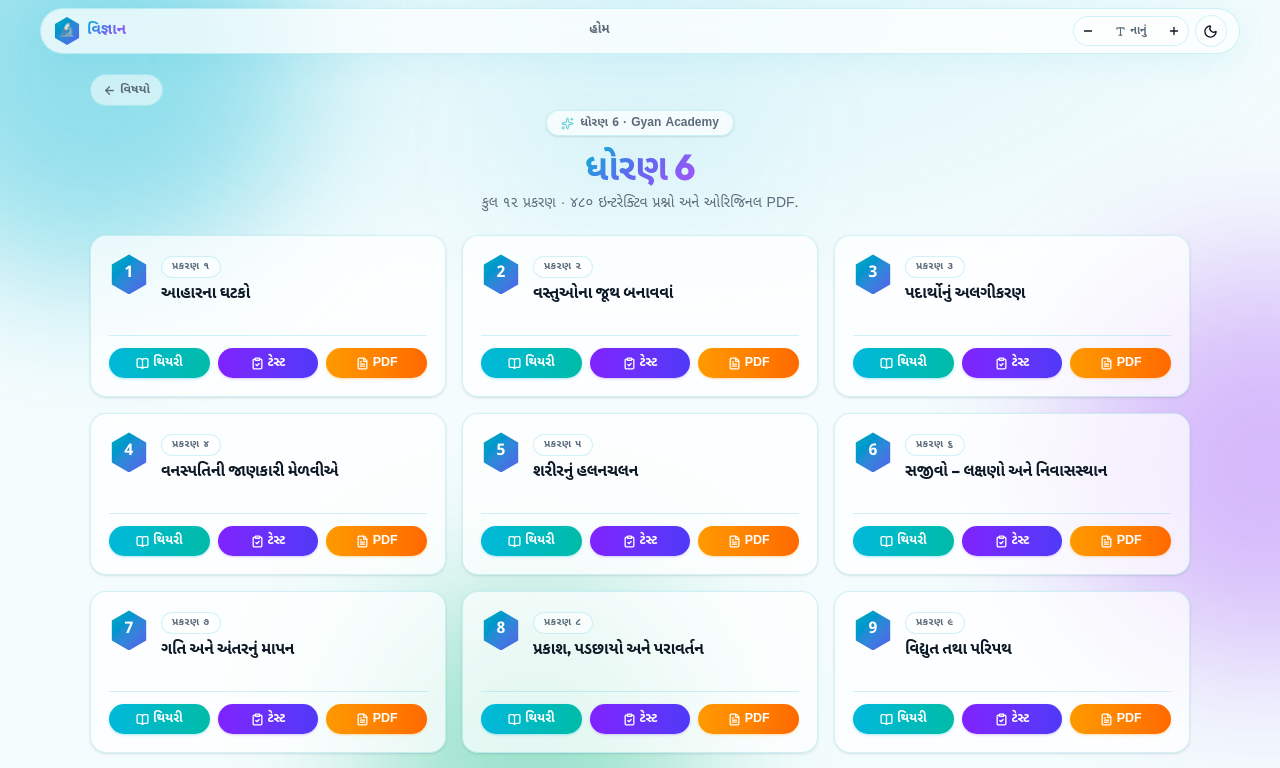
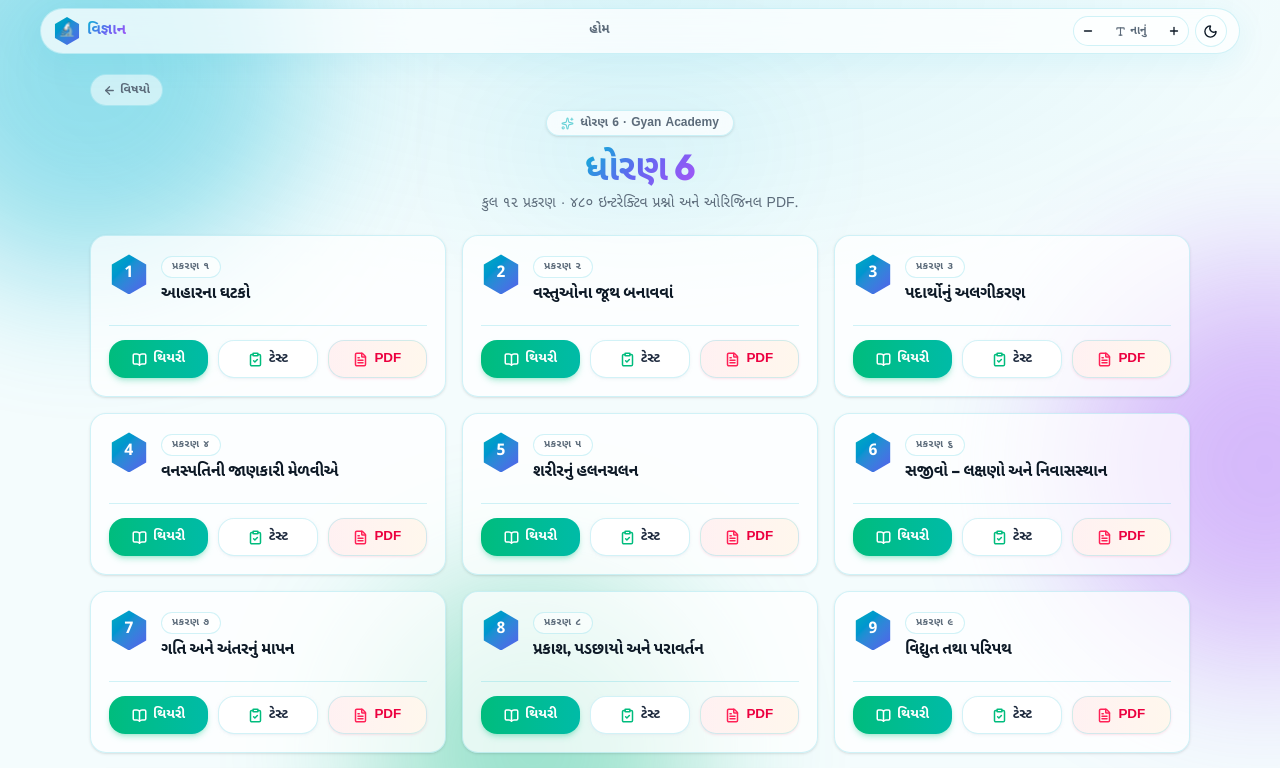
Before and after one commit to GyanAcademy01/Science, a Next.js app: page /chapter/std6 in a window 1280 px wide. Shown: the top 768 px of the page. Built offline with nearby package versions, Linux system fonts and the light colour scheme.

Commit message:
Apply exact button designs matching screenshot (Theory green, Test outline white, PDF rose-tinted)

```diff
--- a/src/app/chapter/[subjectId]/page.tsx
+++ b/src/app/chapter/[subjectId]/page.tsx
@@ -82,14 +82,14 @@ export default async function ChapterListPage(props: {
               </div>
             </div>
 
-            {/* Action Buttons Section - Guaranteed 1 Single Line Row */}
-            <div className="relative z-10 mt-3.5 pt-3 border-t border-[var(--stroke)]/60 grid grid-cols-3 gap-1.5 sm:gap-2">
+            {/* Action Buttons Section - Matching User Image Design Exactly */}
+            <div className="relative z-10 mt-4 pt-3.5 border-t border-[var(--stroke)]/60 grid grid-cols-3 gap-2 sm:gap-2.5">
               {topic.hasTheory && (
                 <Link
                   href={`/chapter/${subject.id}/${topic.id}/theory`}
-                  className="inline-flex items-center justify-center gap-1 rounded-xl bg-gradient-to-r from-cyan-500 to-teal-500 text-white px-2 py-1.5 text-[0.74rem] sm:text-[0.78rem] font-extrabold shadow-sm shadow-cyan-500/25 transition-all duration-300 hover:shadow-md hover:shadow-cyan-500/40 hover:scale-[1.02] active:scale-95 text-center whitespace-nowrap"
+                  className="inline-flex items-center justify-center gap-1.5 rounded-2xl bg-gradient-to-r from-emerald-500 to-teal-500 text-white px-2.5 py-2 text-[0.78rem] sm:text-[0.84rem] font-bold shadow-md shadow-emerald-500/25 transition-all duration-300 hover:shadow-lg hover:shadow-emerald-500/40 hover:scale-[1.03] active:scale-95 text-center whitespace-nowrap"
                 >
-                  <BookOpen size={13} strokeWidth={2.4} className="shrink-0" />
+                  <BookOpen size={15} strokeWidth={2.4} className="shrink-0" />
                   <span>થિયરી</span>
                 </Link>
               )}
@@ -97,9 +97,9 @@ export default async function ChapterListPage(props: {
               {topic.hasTest && (
                 <Link
                   href={`/chapter/${subject.id}/${topic.id}/test`}
-                  className="inline-flex items-center justify-center gap-1 rounded-xl bg-gradient-to-r from-violet-600 to-indigo-600 text-white px-2 py-1.5 text-[0.74rem] sm:text-[0.78rem] font-extrabold shadow-sm shadow-violet-500/25 transition-all duration-300 hover:shadow-md hover:shadow-violet-500/40 hover:scale-[1.02] active:scale-95 text-center whitespace-nowrap"
+                  className="inline-flex items-center justify-center gap-1.5 rounded-2xl bg-white dark:bg-slate-800 border border-slate-200 dark:border-slate-700 text-slate-800 dark:text-slate-100 px-2.5 py-2 text-[0.78rem] sm:text-[0.84rem] font-bold shadow-sm shadow-slate-200/50 transition-all duration-300 hover:border-emerald-400 hover:shadow-md hover:scale-[1.03] active:scale-95 text-center whitespace-nowrap"
                 >
-                  <ClipboardCheck size={13} strokeWidth={2.4} className="shrink-0" />
+                  <ClipboardCheck size={15} strokeWidth={2.4} className="shrink-0 text-emerald-500 dark:text-emerald-400" />
                   <span>ટેસ્ટ</span>
                 </Link>
               )}
@@ -107,9 +107,9 @@ export default async function ChapterListPage(props: {
               {topic.pdfUrl && (
                 <Link
                   href={`/pdf-view?file=${encodeURIComponent(topic.pdfUrl)}&title=${encodeURIComponent(topic.title)}`}
-                  className="inline-flex items-center justify-center gap-1 rounded-xl bg-gradient-to-r from-amber-500 to-orange-500 text-white px-2 py-1.5 text-[0.74rem] sm:text-[0.78rem] font-extrabold shadow-sm shadow-amber-500/25 transition-all duration-300 hover:shadow-md hover:shadow-amber-500/40 hover:scale-[1.02] active:scale-95 text-center whitespace-nowrap"
+                  className="inline-flex items-center justify-center gap-1.5 rounded-2xl bg-gradient-to-r from-rose-50 to-orange-50 dark:from-rose-950/40 dark:to-orange-950/30 border border-rose-200/80 dark:border-rose-800/50 text-rose-600 dark:text-rose-400 px-2.5 py-2 text-[0.78rem] sm:text-[0.84rem] font-extrabold shadow-sm shadow-rose-500/10 transition-all duration-300 hover:border-rose-400 hover:shadow-md hover:scale-[1.03] active:scale-95 text-center whitespace-nowrap"
                 >
-                  <FileText size={13} strokeWidth={2.4} className="shrink-0" />
+                  <FileText size={15} strokeWidth={2.4} className="shrink-0 text-rose-500 dark:text-rose-400" />
                   <span>PDF</span>
                 </Link>
               )}
```
